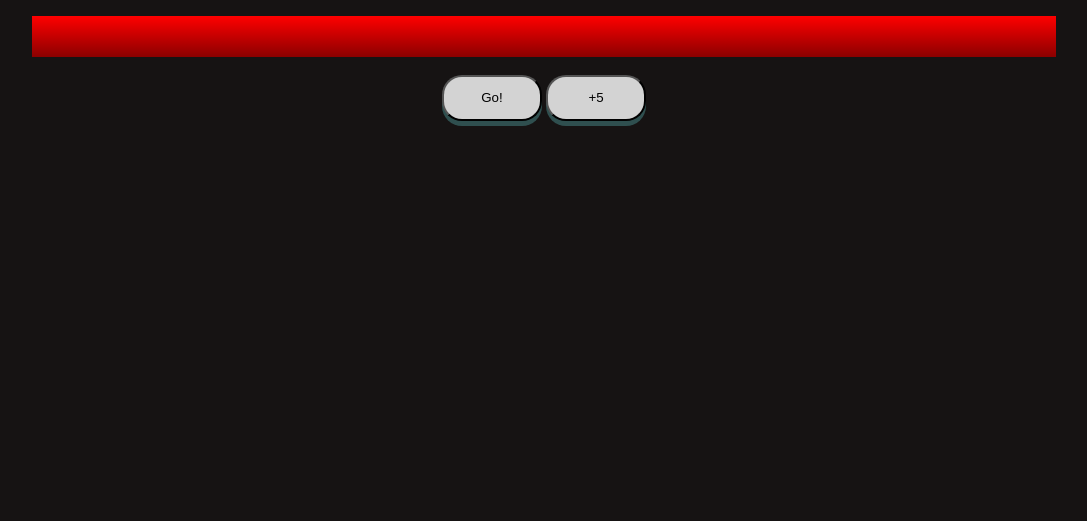
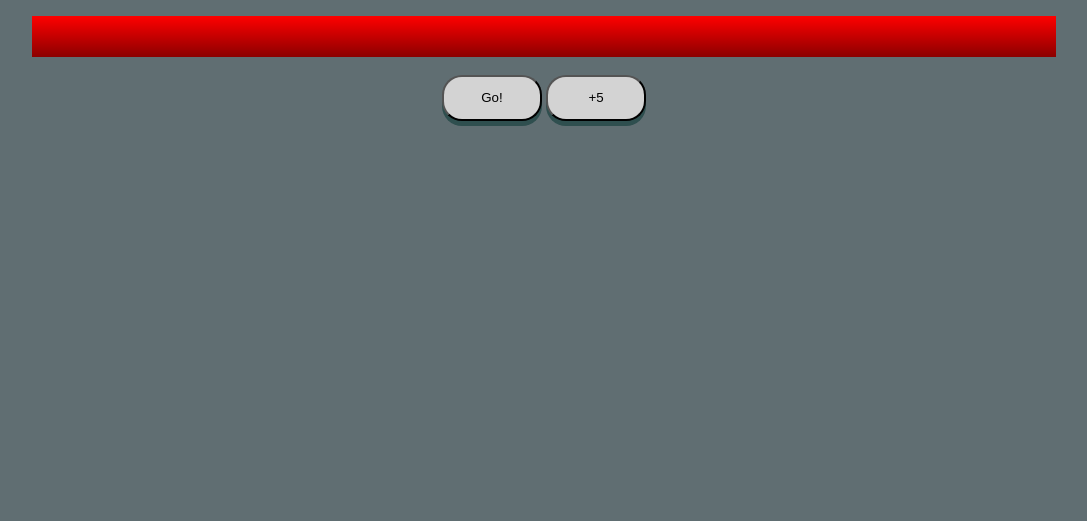
Before and after one commit to ilyaorel/loadingbar, a plain HTML site: page index.html in a window 1280 px wide. Shown: the part 279-800 px from the top of the page, without its empty margins (96-1183 px from the left). Drawn offline with Linux system fonts and the light colour scheme.

Commit message:
change background color

```diff
--- a/style.css
+++ b/style.css
@@ -3,7 +3,7 @@
 body {
     text-align: center;
     margin: 200px auto;
-    background-color: rgb(22, 19, 19);
+    background-color: rgb(96 110 114);
 }
 
 h1 {
```
